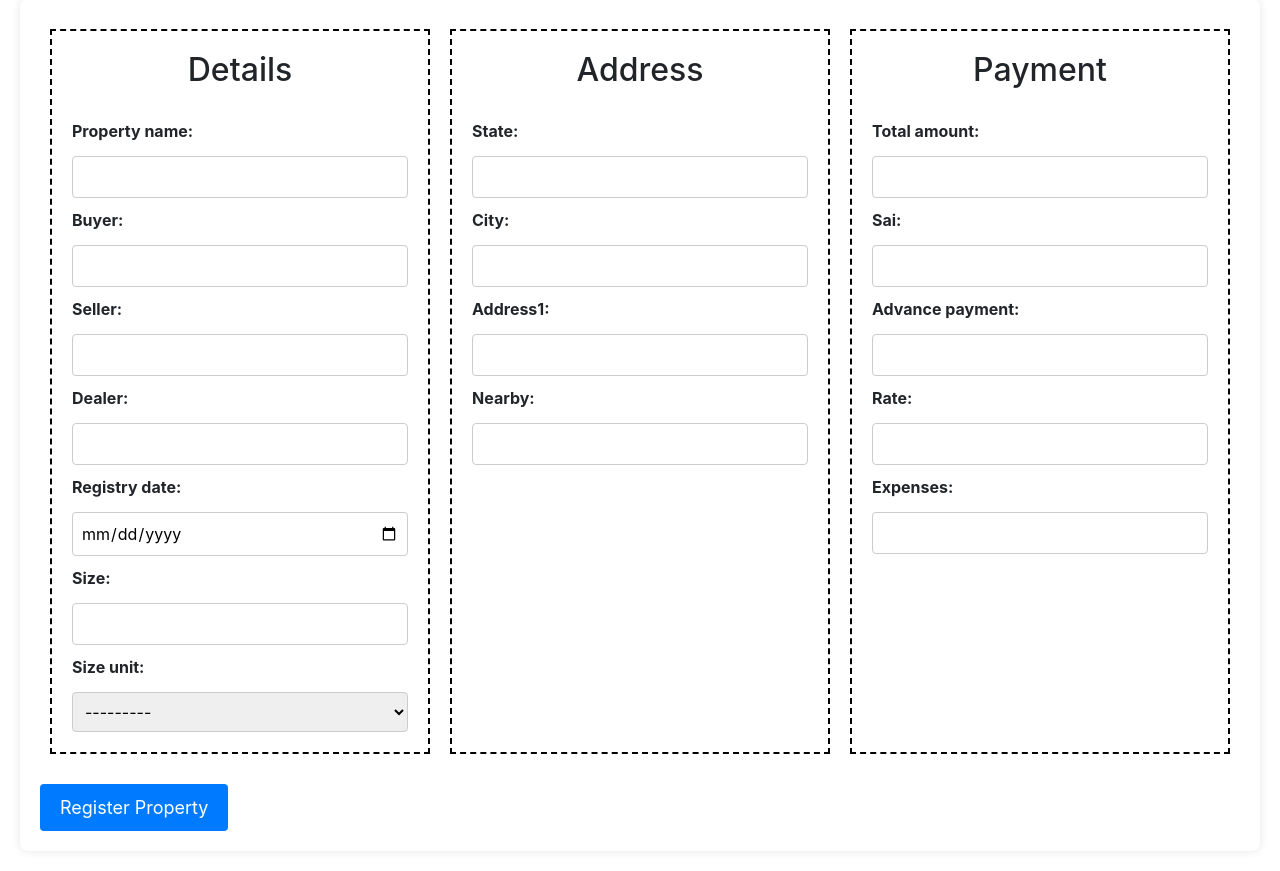
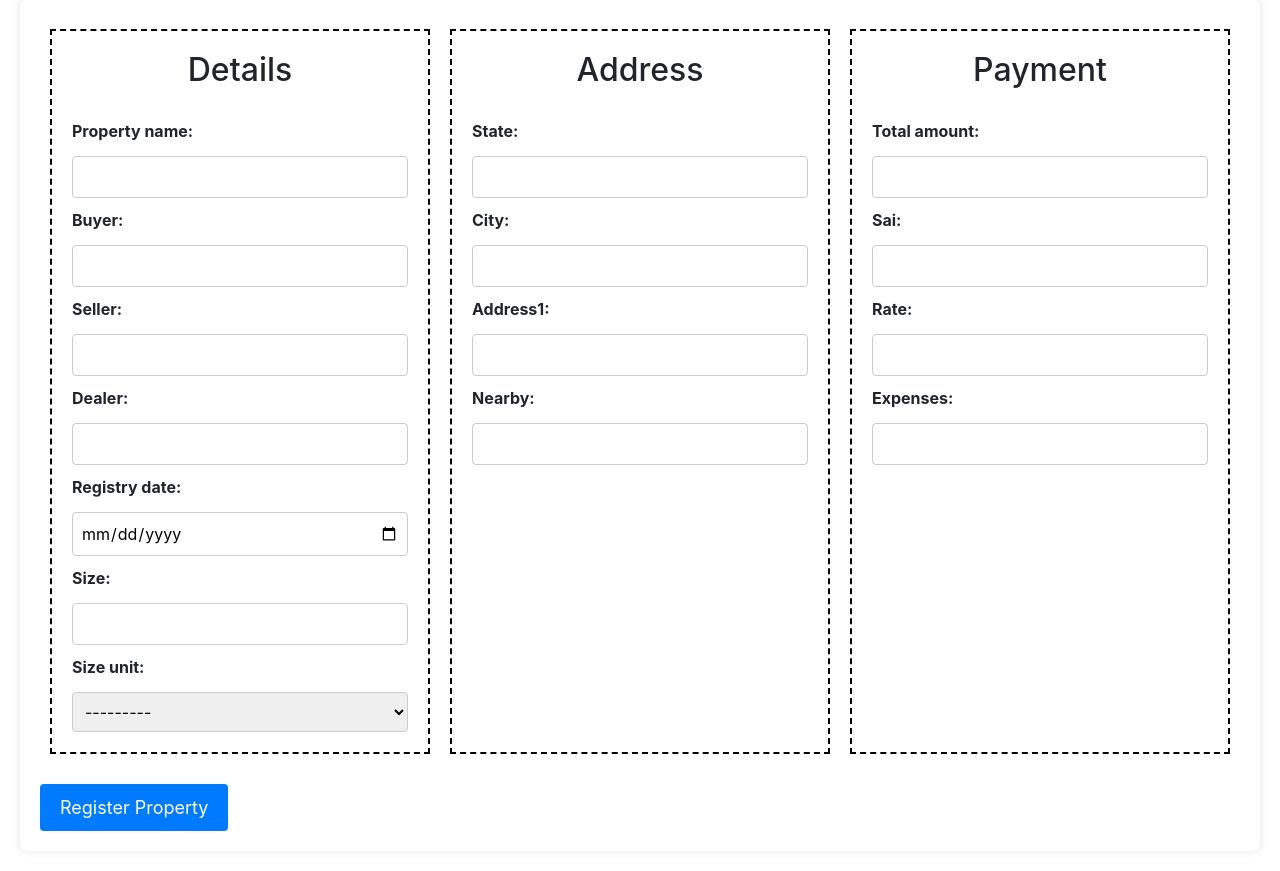
Before and after one commit to Sanyam-bot/RealtorHub, a Django app: page /add in a window 1280 px wide. Shown: the part 77-948 px from the top of the page. Run offline with Django 5.2, Linux system fonts and the light colour scheme; a user stored in the database is signed in; some libraries are stand-ins or nearby versions.

Commit message:
Deleted Advance payment field

```diff
--- a/realtorhub/forms.py
+++ b/realtorhub/forms.py
@@ -7,7 +7,7 @@ class PropertyForm(forms.ModelForm):
     # ModelForm expects configurations to be set under the Meta name
     class Meta:
         model = Property # name of the model
-        fields = ['property_name', 'buyer', 'seller', 'dealer', 'state', 'city', 'address1', 'nearby', 'total_amount', 'rate', 'advance_payment', 'expenses', 'registry_date', 'sai', 'size', 'size_unit'] # all the fields from the model class that I want in the form
+        fields = ['property_name', 'buyer', 'seller', 'dealer', 'state', 'city', 'address1', 'nearby', 'total_amount', 'rate', 'expenses', 'registry_date', 'sai', 'size', 'size_unit'] # all the fields from the model class that I want in the form
         widgets = {
             'registry_date': forms.DateInput(format='%d-%m-%Y', attrs={'type': 'date'}),
         }
--- a/realtorhub/models.py
+++ b/realtorhub/models.py
@@ -25,7 +25,6 @@ class Property(models.Model):
     nearby = models.CharField(max_length=200, blank=True)
     total_amount = models.IntegerField()
     rate = models.IntegerField()
-    advance_payment = models.IntegerField()
     expenses = models.IntegerField()
     registry_date = models.DateField()
     sai = models.IntegerField()
--- a/realtorhub/templates/realtorhub/add.html
+++ b/realtorhub/templates/realtorhub/add.html
@@ -36,7 +36,6 @@
                 <h2>Payment</h2>
                 {{ form.total_amount.label_tag }} {{ form.total_amount }}
                 {{ form.sai.label_tag }} {{ form.sai }}
-                {{ form.advance_payment.label_tag }} {{ form.advance_payment }}
                 {{ form.rate.label_tag }} {{ form.rate }}
                 {{ form.expenses.label_tag }} {{ form.expenses }}
             </div>
```
Also changed, not shown: realtorhub/templates/realtorhub/property.html (+2 -9 lines).
